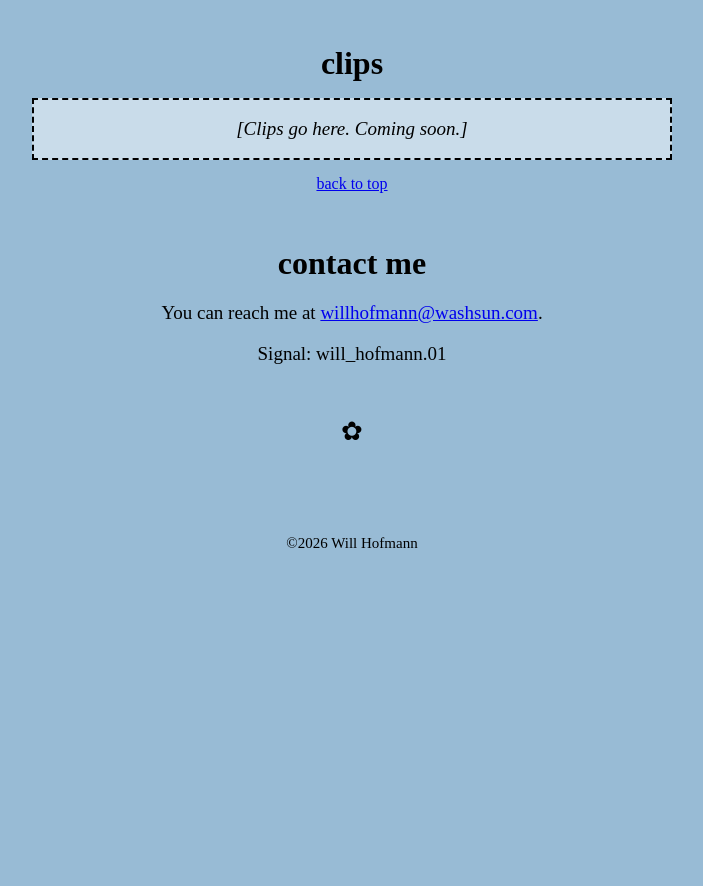
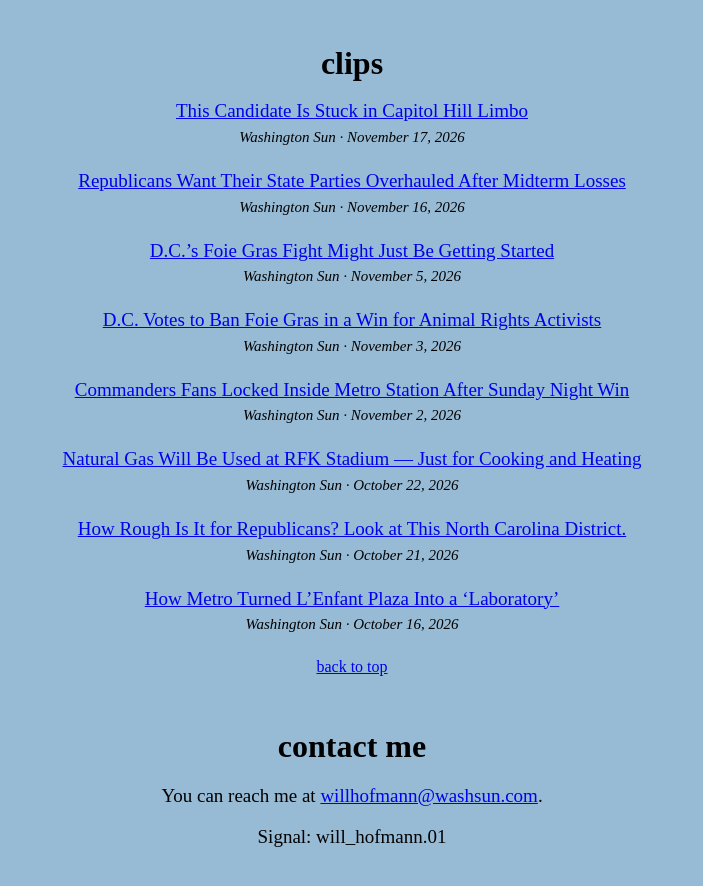
Before and after one commit to willhofmann2-cloud/website, a plain HTML site: page index.html in a window 1280 px wide. Shown: the part 1150-2036 px from the top of the page, without its empty margins (288-991 px from the left). Before the commit the page ends 1734 px from the top, so only its background shows below. Drawn offline with Linux system fonts and the light colour scheme.

Commit message:
Add Washington Sun clips
Co-Authored-By: Claude Opus 5.5 <noreply@anthropic.com>
Claude-Session: https://claude.ai/code/session_0165iQa6mgsAsQFUzyyUC3xM

```diff
--- a/index.html
+++ b/index.html
@@ -166,6 +166,22 @@
       padding: 14px;
       font-style: italic;
     }
+    .clips {
+      list-style: none;
+      margin: 0 0 12px;
+      padding: 0;
+    }
+    .clips li {
+      margin: 0 0 20px;
+      font-size: 19px;
+      line-height: 1.4;
+    }
+    .clip-meta {
+      display: block;
+      font-size: 15px;
+      font-style: italic;
+      margin-top: 2px;
+    }
     .back {
       font-size: 16px;
     }
@@ -236,8 +252,40 @@
 
     <section id="clips">
       <h2>clips</h2>
-      <!-- PLACEHOLDER: stories go here -->
-      <p class="placeholder">[Clips go here. Coming soon.]</p>
+      <ul class="clips">
+        <li>
+          <a href="https://www.washingtonsun.com/campaigns/candidate-capitol-hill-limbo">This Candidate Is Stuck in Capitol Hill Limbo</a>
+          <span class="clip-meta">Washington Sun · November 17, 2026</span>
+        </li>
+        <li>
+          <a href="https://www.washingtonsun.com/campaigns/republican-state-parties-midterm-losses">Republicans Want Their State Parties Overhauled After Midterm Losses</a>
+          <span class="clip-meta">Washington Sun · November 16, 2026</span>
+        </li>
+        <li>
+          <a href="https://www.washingtonsun.com/metro/dc/dc-foie-gras-ban-future">D.C.’s Foie Gras Fight Might Just Be Getting Started</a>
+          <span class="clip-meta">Washington Sun · November 5, 2026</span>
+        </li>
+        <li>
+          <a href="https://www.washingtonsun.com/metro/dc/foie-gras-ban-initiative-86-dc-election">D.C. Votes to Ban Foie Gras in a Win for Animal Rights Activists</a>
+          <span class="clip-meta">Washington Sun · November 3, 2026</span>
+        </li>
+        <li>
+          <a href="https://www.washingtonsun.com/metro/dc-metro-locked-commanders-fans">Commanders Fans Locked Inside Metro Station After Sunday Night Win</a>
+          <span class="clip-meta">Washington Sun · November 2, 2026</span>
+        </li>
+        <li>
+          <a href="https://www.washingtonsun.com/metro/natural-gas-power-plant-rfk-stadium">Natural Gas Will Be Used at RFK Stadium — Just for Cooking and Heating</a>
+          <span class="clip-meta">Washington Sun · October 22, 2026</span>
+        </li>
+        <li>
+          <a href="https://www.washingtonsun.com/campaigns/north-carolina-ager-balkcom-midterms-race">How Rough Is It for Republicans? Look at This North Carolina District.</a>
+          <span class="clip-meta">Washington Sun · October 21, 2026</span>
+        </li>
+        <li>
+          <a href="https://www.washingtonsun.com/metro/metro-signs-lenfant-plaza">How Metro Turned L’Enfant Plaza Into a ‘Laboratory’</a>
+          <span class="clip-meta">Washington Sun · October 16, 2026</span>
+        </li>
+      </ul>
       <p class="back"><a href="#top">back to top</a></p>
     </section>
 
```
